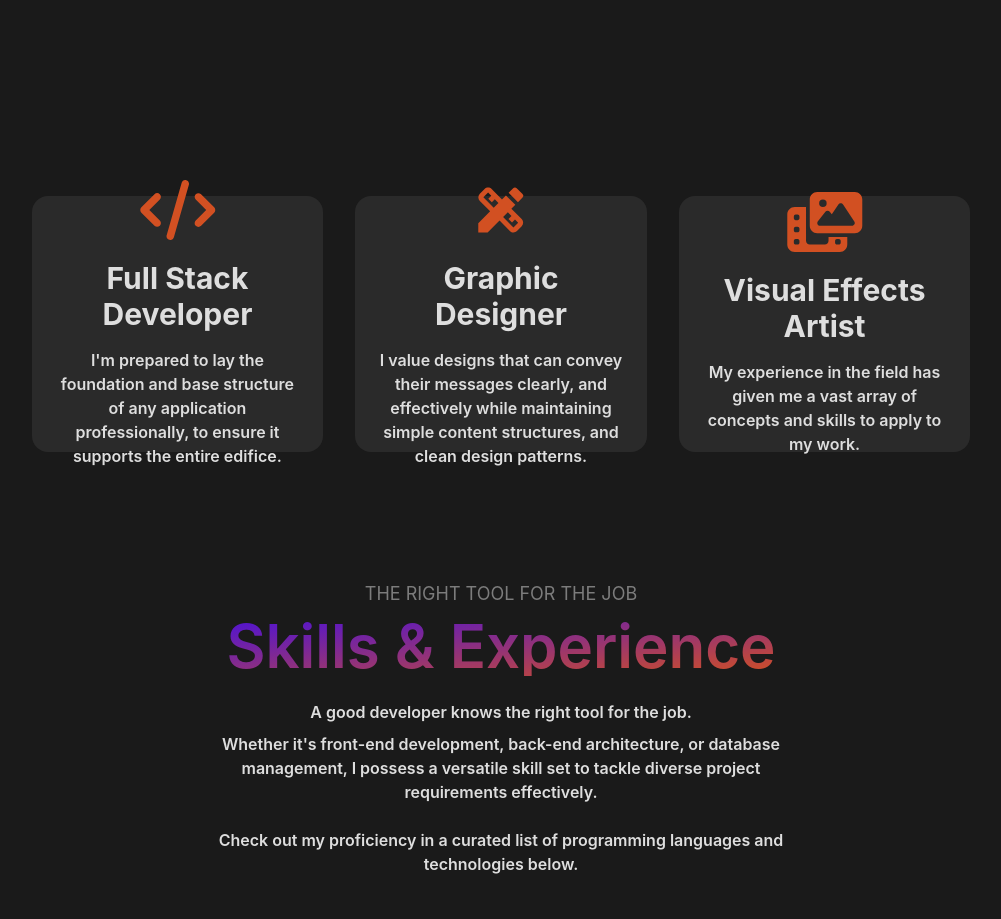
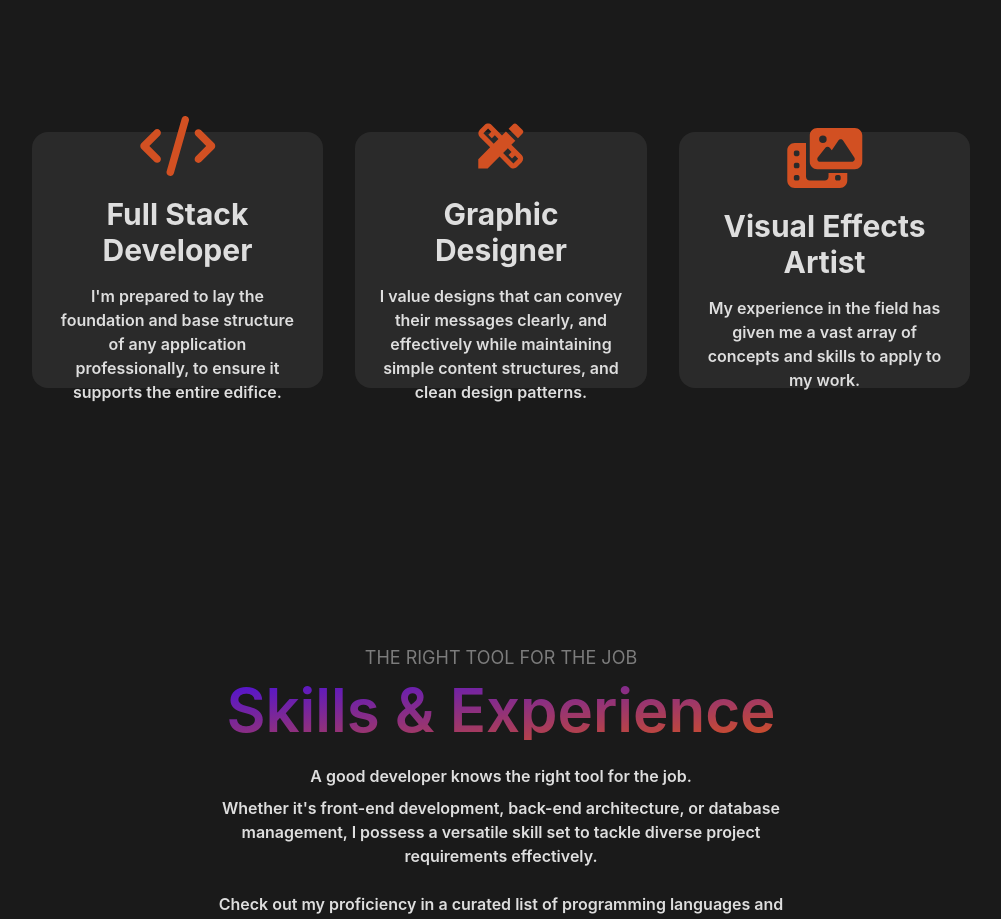
Before and after one commit to RevenantEverest/Stefischer, a React (Vite) app: page / in a window 1280 px wide. Shown: the part 1720-2639 px from the top of the page, without its empty margins (139-1140 px from the left). Built offline with nearby package versions, Linux system fonts and the light colour scheme.

Commit message:
Update margin in HomePage

```diff
--- a/src/pages/HomePage.tsx
+++ b/src/pages/HomePage.tsx
@@ -39,7 +39,7 @@ function HomePage() {
                             <AboutMeSummary />
                         </div>
                     </Element>
-                    <div className="my-32">
+                    <div className="mb-64 mt-16">
                         <TitleBlurbs />
                     </div>
                     <div className="mb-32">
```
